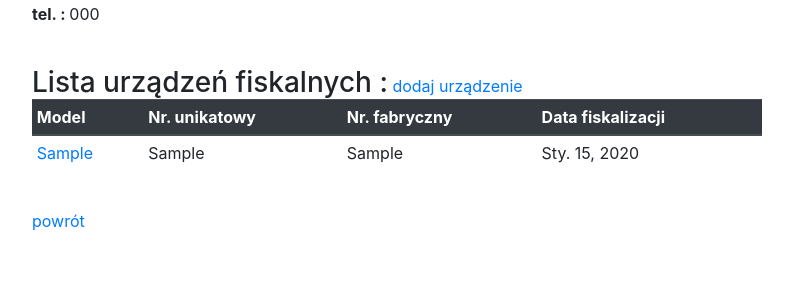
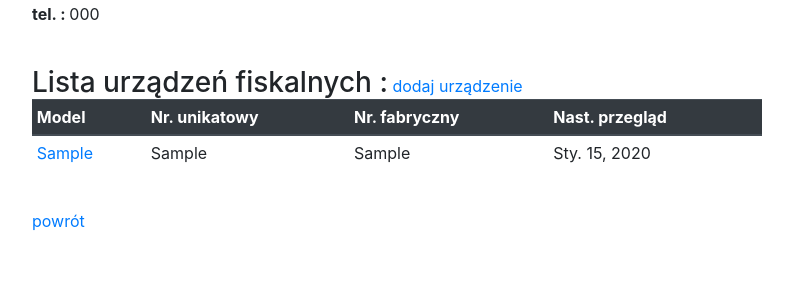
Before and after one commit to black999/kasy, a Django app: page /podatnik/1/detale in a window 1280 px wide. Shown: the part 272-572 px from the top of the page, without its empty margins (53-846 px from the left). Run offline with Django 3.2, Linux system fonts and the light colour scheme; tables that the repository leaves empty hold one stand-in row (values such as "Sample post"); some libraries are stand-ins or nearby versions.

Commit message:
aktualizacja nastepnego przegladu w zaleznosci od daty ostatniego przegladu

```diff
--- a/kasy/templates/kasy/podatnik_detale.html
+++ b/kasy/templates/kasy/podatnik_detale.html
@@ -22,7 +22,7 @@
                     <th>Model</th>
                     <th>Nr. unikatowy</th>
                     <th>Nr. fabryczny</th>
-                    <th>Data fiskalizacji</th>
+                    <th>Nast. przegląd</th>
                 </tr>
             </thead>
             {% for kasa in kasy %}
@@ -30,7 +30,7 @@
                 <td><a href="{% url 'kasa_detale' pk=kasa.pk %}">{{ kasa.model_kasy }}</a></td>
                 <td>{{ kasa.nr_unikatowy }}</td>
                 <td>{{ kasa.nr_fabryczny }}</td>
-                <td>{{ kasa.data_fisk }}</td>
+                <td>{{ kasa.nastepny_przeg }}</td>
             </tr>
             {% endfor %}
         </table>
--- a/kasy/views.py
+++ b/kasy/views.py
@@ -48,7 +48,12 @@ def kasa_edycja(request, pk):
         form = KasaForm(request.POST, instance=kasa)
         if form.is_valid():
             kasa = form.save(commit=False)
-            kasa.nastepny_przeglad(kasa.data_fisk)
+            ostatni_przeglad = Przeglad.objects.filter(
+                kasa=pk).order_by('-data')
+            if ostatni_przeglad.count() > 0:
+                kasa.nastepny_przeglad(ostatni_przeglad[0].data)
+            else:
+                kasa.nastepny_przeglad(kasa.data_fisk)
             kasa.save()
             return redirect('kasa_detale', pk=pk)
     else:
@@ -60,7 +65,7 @@ def kasa_edycja(request, pk):
 def kasa_detale(request, pk):
     form = PrzegladForm()
     kasa = get_object_or_404(Kasa, pk=pk)
-    przeglady = Przeglad.objects.filter(kasa=pk)
+    przeglady = Przeglad.objects.filter(kasa=pk).order_by('-data')
     return render(request, 'kasy/kasa_detale.html',
                   {'kasa': kasa, 'form': form, 'przeglady': przeglady})
 
```
